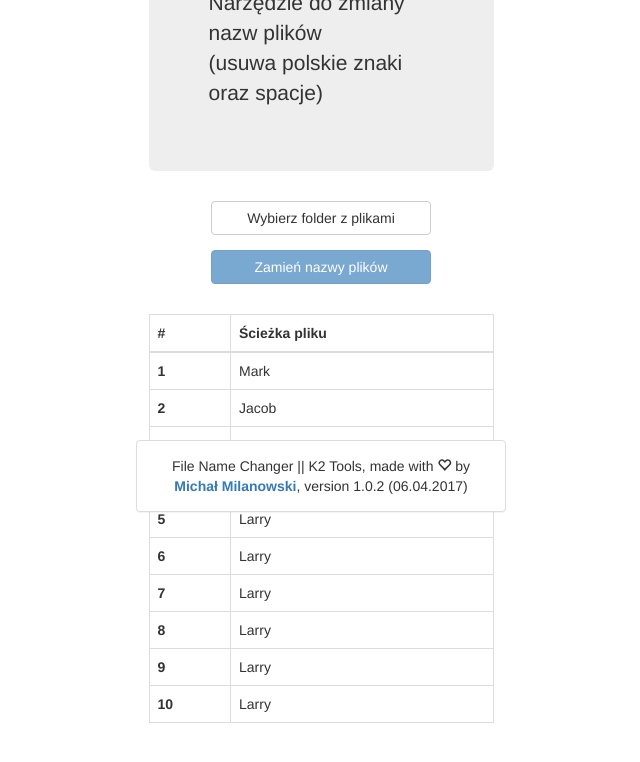
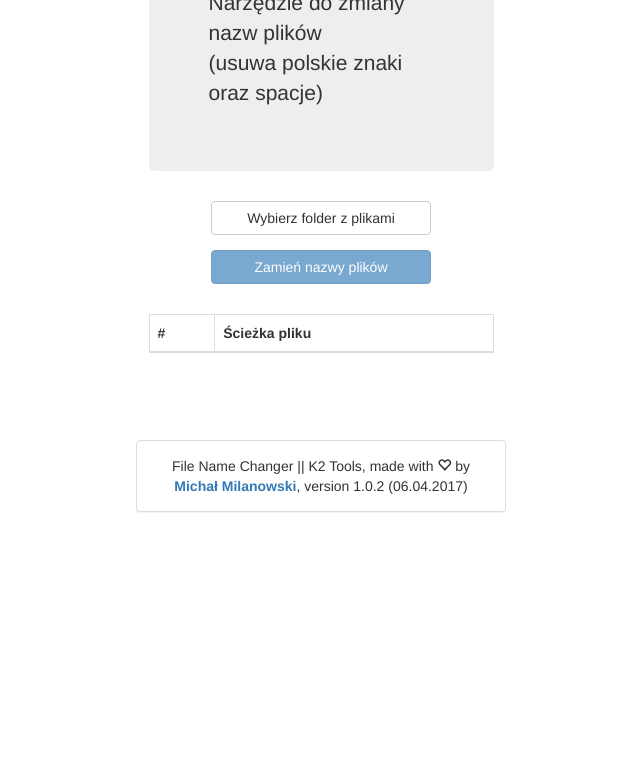
Before and after one commit to WarMaxis/Electron_K2_CE_Tools_app, an Electron app: page index.html in a window 800 px wide. Shown: the part 268-1030 px from the top of the page, without its empty margins (79-719 px from the left). After the commit the page ends 800 px from the top, so only its background shows below. Drawn offline with Linux system fonts and the light colour scheme.

Commit message:
Changes in files table HTML markup

```diff
--- a/index.html
+++ b/index.html
@@ -48,6 +48,10 @@
         .alert {
             display: none;
         }
+
+        .files-table td {
+            font-size: 12px;
+        }
     </style>
 </head>
 
@@ -97,47 +101,7 @@
                             <th>Ścieżka pliku</th>
                         </tr>
                     </thead>
-                    <tbody>
-                        <tr>
-                            <th scope="row">1</th>
-                            <td>Mark</td>
-                        </tr>
-                        <tr>
-                            <th scope="row">2</th>
-                            <td>Jacob</td>
-                        </tr>
-                        <tr>
-                            <th scope="row">3</th>
-                            <td>Larry</td>
-                        </tr>
-                        <tr>
-                            <th scope="row">4</th>
-                            <td>Larry</td>
-                        </tr>
-                        <tr>
-                            <th scope="row">5</th>
-                            <td>Larry</td>
-                        </tr>
-                        <tr>
-                            <th scope="row">6</th>
-                            <td>Larry</td>
-                        </tr>
-                        <tr>
-                            <th scope="row">7</th>
-                            <td>Larry</td>
-                        </tr>
-                        <tr>
-                            <th scope="row">8</th>
-                            <td>Larry</td>
-                        </tr>
-                        <tr>
-                            <th scope="row">9</th>
-                            <td>Larry</td>
-                        </tr>
-                        <tr>
-                            <th scope="row">10</th>
-                            <td>Larry</td>
-                        </tr>
+                    <tbody id="files-table-list">
                     </tbody>
                 </table>
             </div>
```
